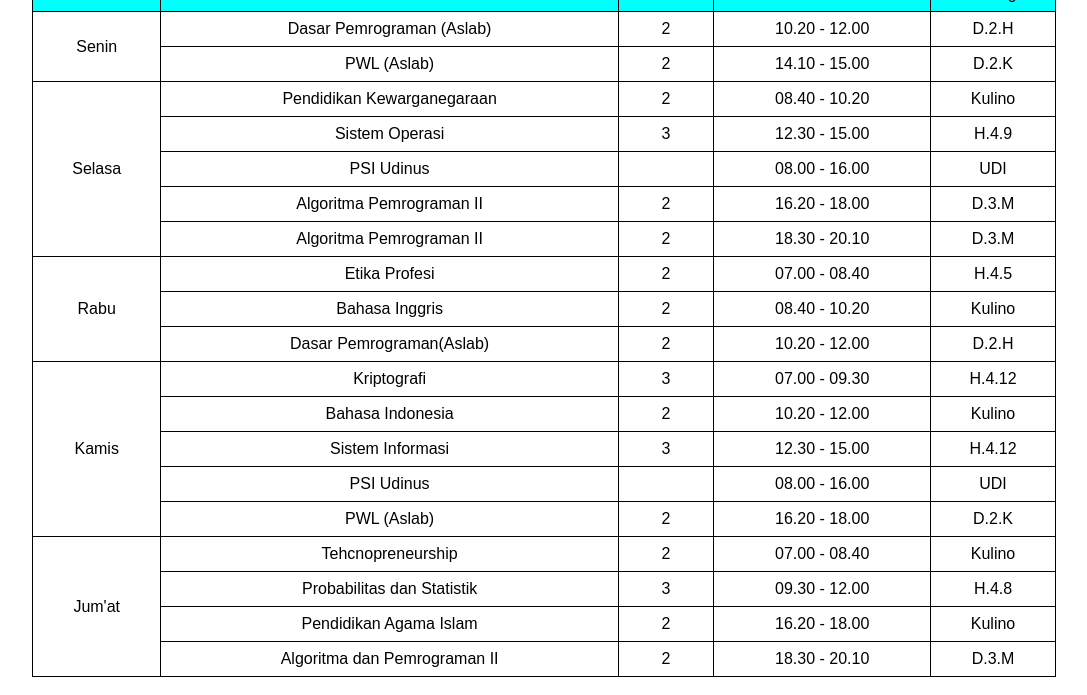
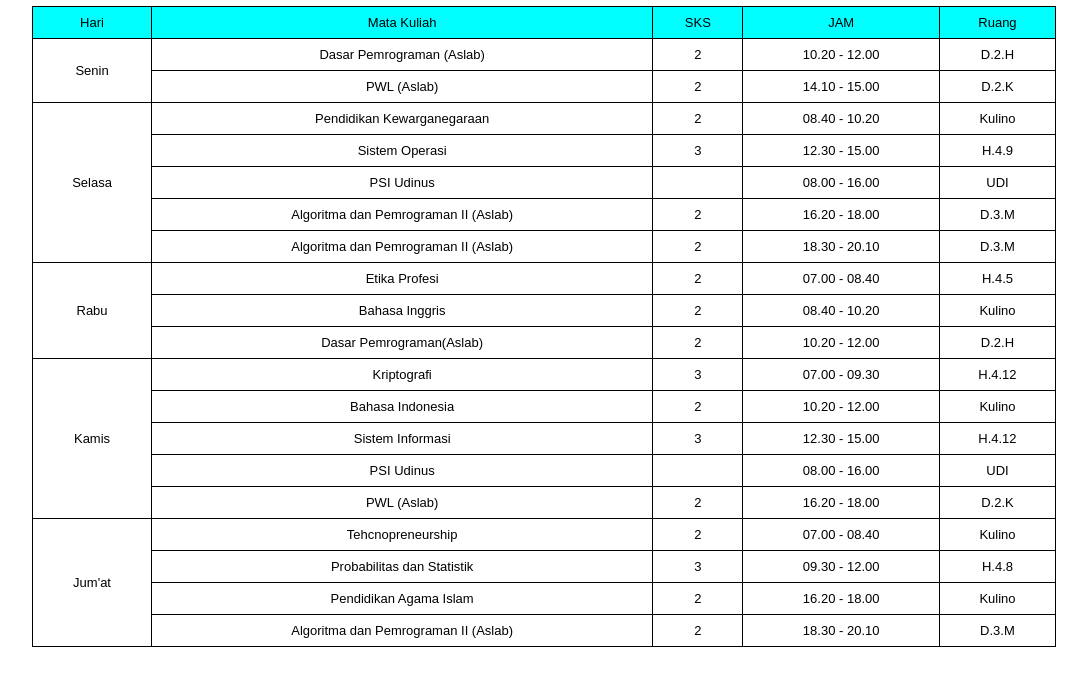
Before and after one commit to Ardiansyahbackup/jadwal, a plain HTML site: page index.html in a window 1280 px wide. Shown: the part 121-816 px from the top of the page, without its empty margins (104-1191 px from the left). Drawn offline with Linux system fonts and the light colour scheme.

Commit message:
Update index.html

```diff
--- a/index.html
+++ b/index.html
@@ -35,6 +35,7 @@
         }
 
         td {
+            font-size: 13px;
             border: 1px solid black;
             text-align: center;
             padding: 8px;
@@ -91,13 +92,13 @@
                     <td> UDI </td>
                 </tr>
                 <tr>
-                    <td>Algoritma Pemrograman II</td>
+                    <td>Algoritma dan Pemrograman II (Aslab)</td>
                     <td>2</td>
                     <td>16.20 - 18.00</td>
                     <td> D.3.M</td>
                 </tr>
                 <tr>
-                    <td>Algoritma Pemrograman II</td>
+                    <td>Algoritma dan Pemrograman II (Aslab)</td>
                     <td>2</td>
                     <td>18.30 - 20.10</td>
                     <td> D.3.M</td>
@@ -174,7 +175,7 @@
                     <td>Kulino</td>
                 </tr>
                 <tr>
-                    <td>Algoritma dan Pemrograman II</td>
+                    <td>Algoritma dan Pemrograman II (Aslab)</td>
                     <td>2</td>
                     <td>18.30 - 20.10</td>
                     <td>D.3.M</td>
```
